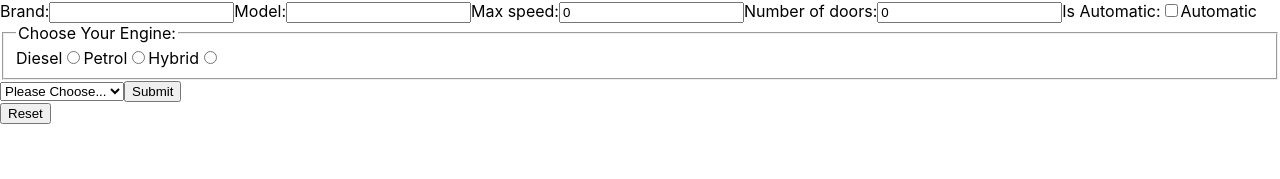
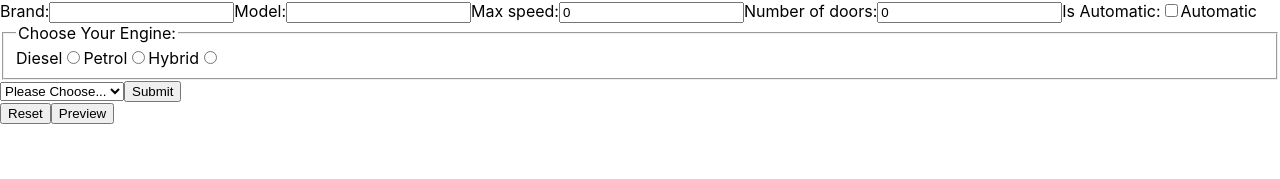
Before and after one commit to radojeRade/cars-api, a React (Create React App) app: page /add in a window 1280 px wide. Shown: the part 121-300 px from the top of the page. Built offline with nearby package versions, Linux system fonts and the light colour scheme.

Commit message:
Zadatak 5

```diff
--- a/src/components/AddCarForm.jsx
+++ b/src/components/AddCarForm.jsx
@@ -1,7 +1,7 @@
 import React from "react";
 
 export default function AppCarForm({handleBrand, handleModel, handleMaxSpeed,
-        handleNumberOfDoors, handleIsAutomatic, handleYear, handleEngine, reset,
+        handleNumberOfDoors, handleIsAutomatic, handleYear, handleEngine, reset, preview,
          brand, model, engine, years, maxSpeed, isAutomatic, numberOfDoors, addingCar}){
 
     return (
@@ -80,6 +80,7 @@ export default function AppCarForm({handleBrand, handleModel, handleMaxSpeed,
 
         </form>
         <button onClick = {() => reset()}>Reset</button>
+        <button onClick = {() => preview()}>Preview</button>
         </div>
     )
 }
--- a/src/pages/AddCar.jsx
+++ b/src/pages/AddCar.jsx
@@ -5,10 +5,11 @@ import CarsService from "../Service/CarsService";
 
 
 export default function AddCar(){
-//brand, model, years, maxSpeed, isAutomatic, engine, numberOfDoors
+
     const [obj, setObj] = useState({brand:"", model:"", maxSpeed: 0, year: 0,
                                     isAutomatic: false,
                                     engine: "", numberOfDoors: 0});
+
     const history = useHistory();
 
     const handleModel = (model1) => {
@@ -48,6 +49,9 @@ export default function AddCar(){
         isAutomatic: false,
         engine: "", numberOfDoors: 0});
     }
+    const preview = () => {
+        alert(JSON.stringify(obj));
+    }
 
     const addingCar = async (e) => {
         e.preventDefault();
@@ -80,7 +84,8 @@ export default function AddCar(){
                               isAutomatic = {obj.isAutomatic}
                               numberOfDoors = {obj.numberOfDoors}
                               addingCar = {addingCar}
-                              reset = {reset}/>
+                              reset = {reset}
+                              preview = {preview}/>
 
         </div>
     </div>
```
